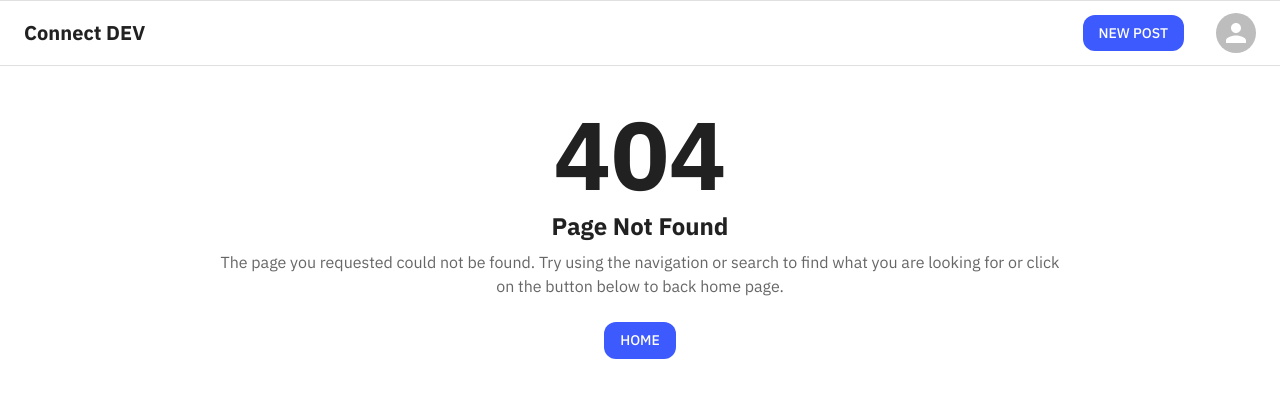
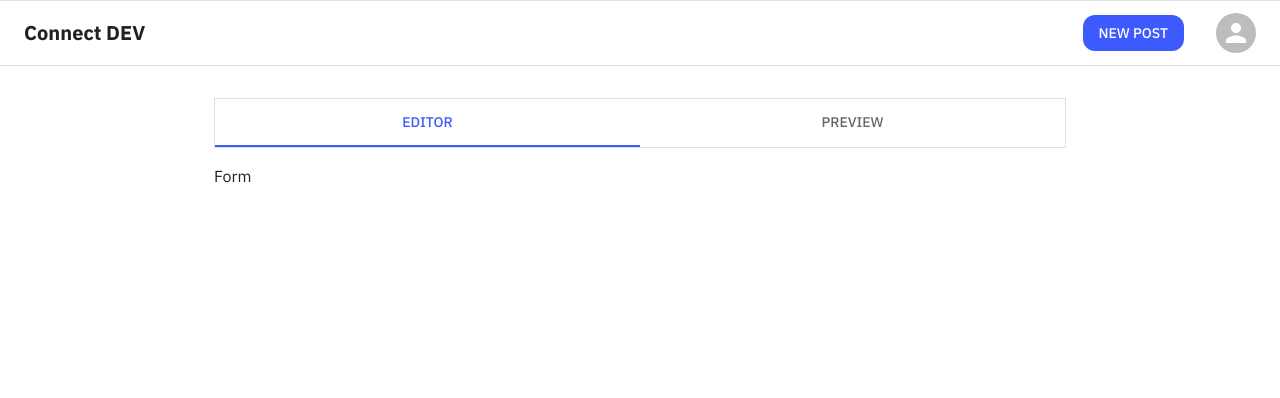
Before and after one commit to smarcelloc/react-template-blog-dev, a React (Create React App) app: page /post/new in a window 1280 px wide. Shown: the top 398 px of the page. Built offline with nearby package versions, Linux system fonts and the light colour scheme; what axios-mock-adapter would draw is missing.

Commit message:
feat: add page Post New

```diff
--- a/src/components/Header/index.tsx
+++ b/src/components/Header/index.tsx
@@ -18,7 +18,9 @@ const Header: React.FC = () => {
   const isAuthenticated = !!account.user;
 
   const handleClickNewPost = () => {
-    if (!isAuthenticated) {
+    if (isAuthenticated) {
+      navigate('/post/new');
+    } else {
       navigate('/login');
     }
   };
--- /dev/null
+++ b/src/components/Tab.tsx
@@ -0,0 +1,21 @@
+import * as React from 'react';
+
+import MuiTab, { TabProps } from '@mui/material/Tab';
+
+interface Props extends Omit<TabProps, 'id' | 'aria-controls' | 'value'> {
+  index: number;
+}
+
+const Tab: React.FC<Props> = ({ children, index, ...rest }: Props) => {
+  return (
+    <MuiTab
+      aria-controls={`tabpanel-${index}`}
+      value={index}
+      id={`tab-${index}`}
+      {...rest}>
+      {children}
+    </MuiTab>
+  );
+};
+
+export default Tab;
--- /dev/null
+++ b/src/components/TabPanel.tsx
@@ -0,0 +1,28 @@
+import * as React from 'react';
+
+import Box, { BoxProps } from '@mui/material/Box';
+
+interface Props extends Omit<BoxProps, 'role' | 'hidden' | 'aria-labelledby'> {
+  value: number;
+  index: number;
+}
+
+const TabPanel: React.FC<Props> = ({
+  children,
+  value,
+  index,
+  ...rest
+}: Props) => {
+  return (
+    <Box
+      role="tabpanel"
+      hidden={value !== index}
+      id={`tabpanel-${index}`}
+      aria-labelledby={`tab-${index}`}
+      {...rest}>
+      {value === index && <>{children}</>}
+    </Box>
+  );
+};
+
+export default TabPanel;
--- a/src/pages/Home.tsx
+++ b/src/pages/Home.tsx
@@ -6,6 +6,7 @@ import Box from '@mui/material/Box';
 import Header from '../components/Header';
 import Page404 from './404';
 import Feeds from './Feeds';
+import PostNew from './Post/New';
 
 const Home: React.FC = () => {
   return (
@@ -14,6 +15,7 @@ const Home: React.FC = () => {
       <Box my={4}>
         <Routes>
           <Route path="/" element={<Feeds />} />
+          <Route path="/post/new" element={<PostNew />} />
           <Route path="*" element={<Page404 />} />
         </Routes>
       </Box>
--- /dev/null
+++ b/src/pages/Post/New/index.tsx
@@ -0,0 +1,42 @@
+import * as React from 'react';
+
+import Box from '@mui/material/Box';
+import Container from '@mui/material/Container';
+import Paper from '@mui/material/Paper';
+import Tabs from '@mui/material/Tabs';
+
+import Tab from '../../../components/Tab';
+import TabPanel from '../../../components/TabPanel';
+
+const PostNew: React.FC = () => {
+  const [value, setValue] = React.useState(0);
+
+  const handleChange = (event: any, newValue: number) => {
+    setValue(newValue);
+  };
+
+  return (
+    <Container maxWidth="md">
+      <Paper sx={{ borderRadius: 0 }}>
+        <Tabs
+          variant="fullWidth"
+          value={value}
+          onChange={handleChange}
+          aria-label="tabs new post">
+          <Tab label="Editor" index={0} />
+          <Tab label="Preview" index={1} />
+        </Tabs>
+      </Paper>
+      <Box mt={2}>
+        <TabPanel value={value} index={0}>
+          Form
+        </TabPanel>
+        <TabPanel value={value} index={1}>
+          Preview
+        </TabPanel>
+      </Box>
+    </Container>
+  );
+};
+
+export default PostNew;
```
